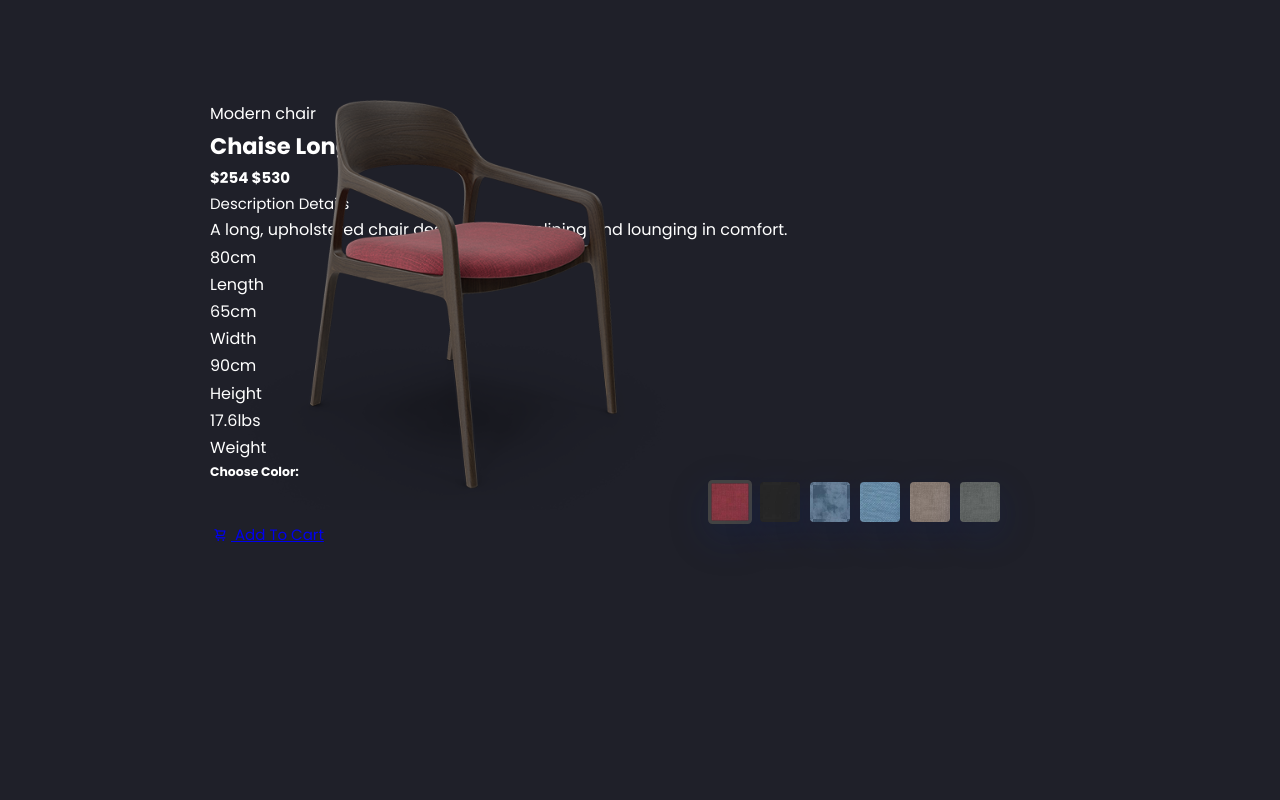
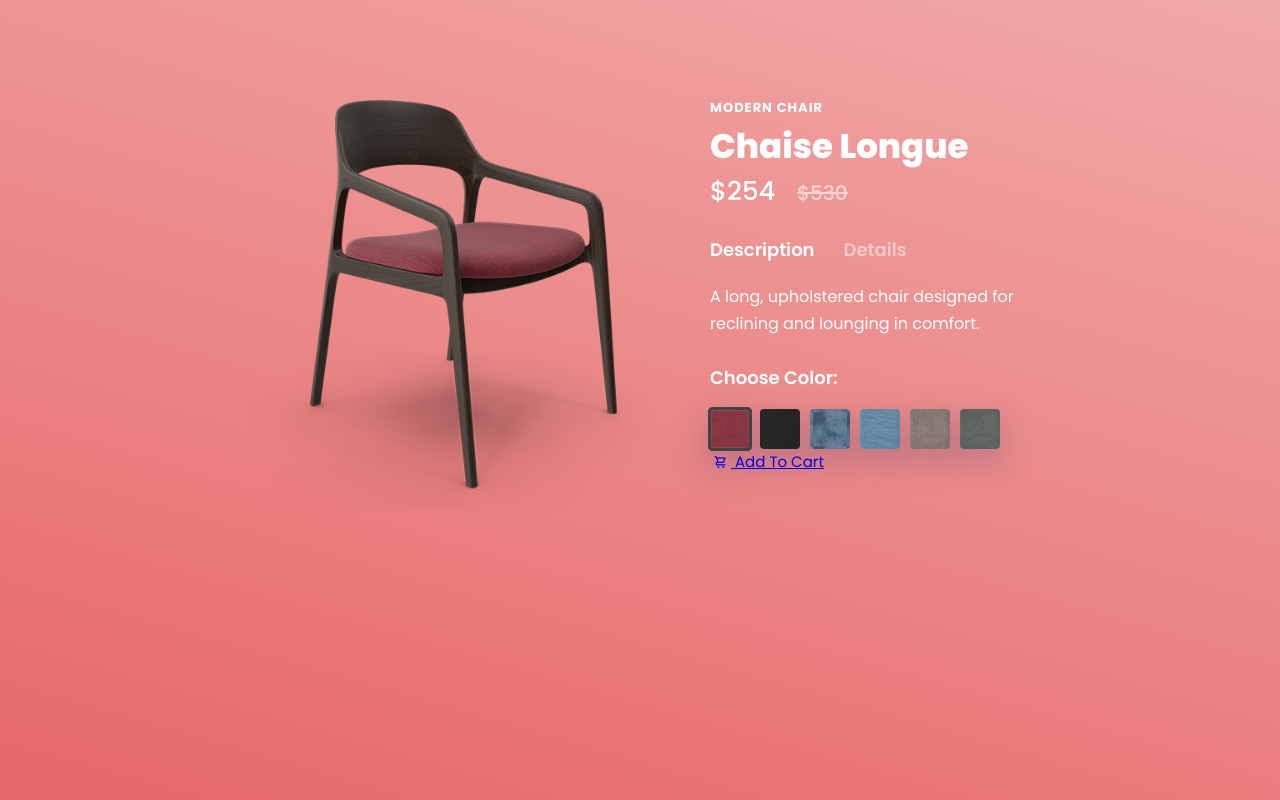
Before and after one commit to kmranimesh/modern-chair, a plain HTML site: page index.html in a window 1280 px wide. Drawn offline with nearby package versions, Linux system fonts and the light colour scheme.

Commit message:
desc complete

```diff
--- a/styles.css
+++ b/styles.css
@@ -195,3 +195,184 @@ label.color-6 {
         transform: translate3d(3px, 0, 0) rotate(3deg);
     }
 }
+
+.back-color {
+    position: fixed;
+    top: 0;
+    left: 0;
+    width: 100%;
+    height: 100%;
+    display: block;
+    z-index: 1;
+    background-image: linear-gradient(196deg, #f1a9a9, #e66767);
+    transition: all 250ms linear;
+    transition-delay: 300ms;
+}
+
+.back-color.chair-2 {
+    background-image: linear-gradient(196deg, #4c4c4c, #262626);
+    opacity: 0;
+}
+
+.for-color-2:checked~.back-color.chair-2 {
+    opacity: 1;
+}
+
+.back-color.chair-3 {
+    background-image: linear-gradient(196deg, #8a9fb2, #5f7991);
+    opacity: 0;
+}
+
+.for-color-3:checked~.back-color.chair-3 {
+    opacity: 1;
+}
+
+.back-color.chair-4 {
+    background-image: linear-gradient(196deg, #97afc3, #6789a7);
+    opacity: 0;
+}
+
+.for-color-4:checked~.back-color.chair-4 {
+    opacity: 1;
+}
+
+.back-color.chair-5 {
+    background-image: linear-gradient(196deg, #afa6a0, #8c7f76);
+    opacity: 0;
+}
+
+.for-color-5:checked~.back-color.chair-5 {
+    opacity: 1;
+}
+
+.back-color.chair-6 {
+    background-image: linear-gradient(196deg, #aaadac, #838786);
+    opacity: 0;
+}
+
+.for-color-6:checked~.back-color.chair-6 {
+    opacity: 1;
+}
+
+.info-wrap {
+    position: relative;
+    margin-left: 500px;
+    z-index: 10;
+    display: block;
+    text-align: left;
+}
+
+.title-up {
+    font-family: "Poppins", sans-serif;
+    font-weight: 700;
+    text-transform: uppercase;
+    letter-spacing: 1px;
+    font-size: 13px;
+    line-height: 1.2;
+    color: #fff;
+    margin-top: 0;
+    margin-bottom: 10px;
+}
+
+h2 {
+    font-family: "Poppins", sans-serif;
+    font-weight: 800;
+    font-size: 34px;
+    line-height: 1.2;
+    color: #fff;
+    margin-top: 0;
+    margin-bottom: 10px;
+}
+
+h4 {
+    font-family: "Poppins", sans-serif;
+    font-weight: 500;
+    font-size: 26px;
+    line-height: 1.2;
+    color: #fff;
+    margin-top: 0;
+    margin-bottom: 30px;
+}
+
+h4 span {
+    text-decoration: line-through;
+    font-size: 20px;
+    opacity: 0.6;
+    padding-left: 15px;
+}
+
+h5 {
+    font-family: "Poppins", sans-serif;
+    font-weight: 600;
+    font-size: 18px;
+    line-height: 1.2;
+    color: #fff;
+    margin-top: 0;
+    margin-bottom: 20px;
+}
+
+.desc-btn:checked+label,
+.desc-btn:not(:checked)+label {
+    position: relative;
+    transition: all 200ms linear;
+    display: inline-block;
+    border: none;
+    cursor: pointer;
+    color: #ffeba7;
+    font-family: "Poppins", sans-serif;
+    font-weight: 600;
+    font-size: 18px;
+    line-height: 1.2;
+    color: #fff;
+    margin-right: 25px;
+    opacity: 0.5;
+}
+
+.desc-btn:checked+label {
+    opacity: 1;
+}
+
+.desc-btn:not(:checked)+label:hover {
+    opacity: 0.8;
+}
+
+.desc-sec {
+    padding-top: 20px;
+    padding-bottom: 30px;
+    transition: all 250ms linear;
+    opacity: 0;
+    overflow: hidden;
+    pointer-events: none;
+    transform: translateY(20px);
+}
+
+.desc-sec.accor-2 {
+    position: absolute;
+    top: 25px;
+    left: 0;
+    width: 100%;
+    z-index: 2;
+}
+
+#desc-1:checked~.desc-sec.accor-1 {
+    opacity: 1;
+    pointer-events: auto;
+    transform: translateY(0);
+}
+
+#desc-2:checked~.desc-sec.accor-2 {
+    opacity: 1;
+    pointer-events: auto;
+    transform: translateY(0);
+}
+
+.section-inline {
+    position: relative;
+    display: inline-block;
+    margin-right: 20px;
+}
+
+.section-inline p span {
+    font-size: 30px;
+    line-height: 1.1;
+}
```
